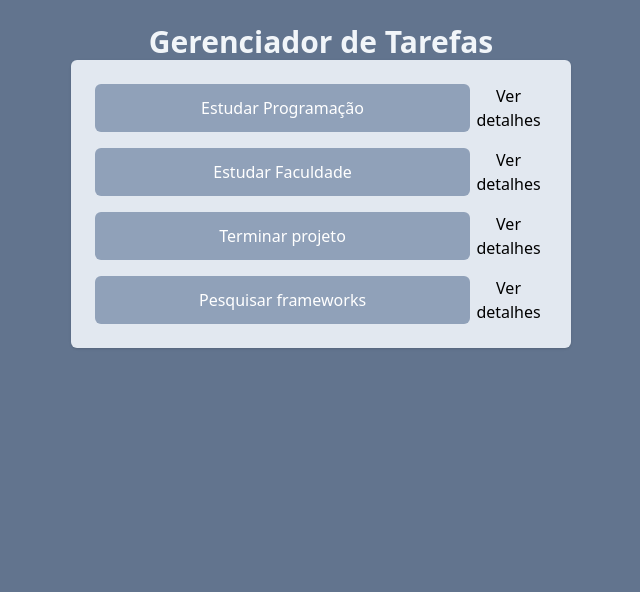
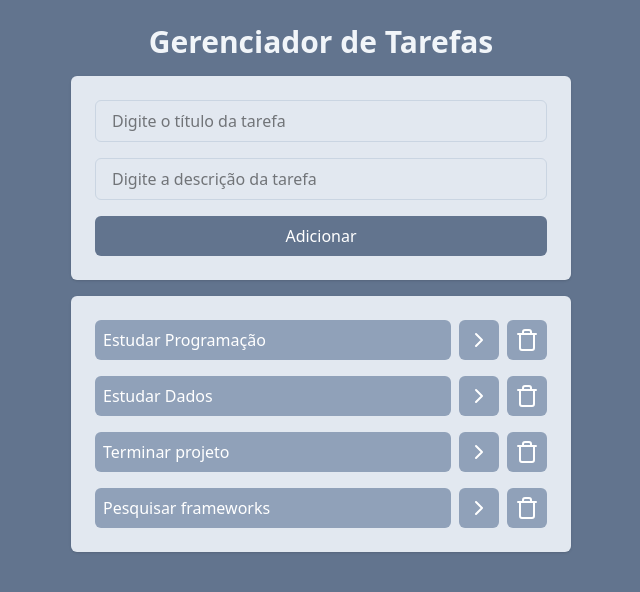
Before and after one commit to amandaambrosiov/estudos-react, a React (Vite) app: page / in a window 1280 px wide. Shown: the top 592 px of the page, without its empty margins (319-959 px from the left). Built offline with nearby package versions, Linux system fonts and the light colour scheme.

Commit message:
adicionei a parte de inserir tarefas, biblioteca uuid que cria ID aleatório, adcionei a função de remover e adcionar tarefas, instalei biblioteca de icones do react levide e também quando a task é clicada é marcada como concluída

```diff
--- a/package.json
+++ b/package.json
@@ -11,9 +11,11 @@
   },
   "dependencies": {
     "@tailwindcss/vite": "^4.0.6",
+    "lucide-react": "^0.475.0",
     "react": "^19.0.0",
     "react-dom": "^19.0.0",
-    "tailwindcss": "^4.0.6"
+    "tailwindcss": "^4.0.6",
+    "uuid": "^11.1.0"
   },
   "devDependencies": {
     "@eslint/js": "^9.19.0",
--- a/src/App.jsx
+++ b/src/App.jsx
@@ -1,42 +1,83 @@
 import AddTask from "./components/AddTask";
-import Tasks from "./components/Tasks"
-import './App.css'
+import Tasks from "./components/Tasks";
+import "./App.css";
 import { useState } from "react";
+import { v4 } from "uuid";
 
 function App() {
   const [tasks, setTasks] = useState([
     {
       id: 1,
       title: "Estudar Programação",
-    description: "Estudar programação para se tornar um desenvolvedor full-stack.",
-    isCompleted: false
+      description:
+        "Estudar programação para se tornar um desenvolvedor full-stack.",
+      isCompleted: false,
     },
     {
       id: 2,
-    title: "Estudar Faculdade",
-    description: "Estudar programação para se tornar um desenvolvedor full-stack.",
-    isCompleted: false
+      title: "Estudar Dados",
+      description:
+        "Estudar programação para se tornar um desenvolvedor full-stack.",
+      isCompleted: false,
     },
     {
       id: 3,
       title: "Terminar projeto",
-    description: "Estudar programação para se tornar um desenvolvedor full-stack.",
-    isCompleted: false
+      description:
+        "Estudar programação para se tornar um desenvolvedor full-stack.",
+      isCompleted: false,
     },
     {
       id: 4,
       title: "Pesquisar frameworks",
-    description: "Estudar programação para se tornar um desenvolvedor full-stack.",
-    isCompleted: false
+      description:
+        "Estudar programação para se tornar um desenvolvedor full-stack.",
+      isCompleted: false,
     },
   ]);
 
+  function onTaskClick(taskId) {
+    const newTasks = tasks.map((task) => {
+      //PRECISO ATUALIZAR ESSA TAREFA
+      if (task.id == taskId) {
+        return { ...task, isCompleted: !task.isCompleted };
+      }
+
+      //NÃO PRECISO ATUALIZAR ESSA TAREFA
+      return task;
+    });
+
+    setTasks(newTasks);
+  }
+
+  function onDeleteTaskClick(taskId) {
+    const newTasks = tasks.filter((task) => task.id != taskId);
+    setTasks(newTasks);
+  }
+
+  function onAddTaskSubmit(title, description) {
+    const newTask = {
+      id: v4(),
+      title,
+      description,
+      isCompleted: false,
+    };
+
+    setTasks([...tasks, newTask]);
+  }
+
   return (
     <div className="w-screen h-screen bg-slate-500 flex justify-center p-6">
-      <div className="w-[500px]">
-      <h1 className="text-3xl text-slate-100 font-bold text-center">Gerenciador de Tarefas</h1>
-      <AddTask />
-      <Tasks tasks={tasks} />
+      <div className="w-[500px] space-y-4">
+        <h1 className="text-3xl text-slate-100 font-bold text-center">
+          Gerenciador de Tarefas
+        </h1>
+        <AddTask onAddTaskSubmit={onAddTaskSubmit} />
+        <Tasks
+          tasks={tasks}
+          onTaskClick={onTaskClick}
+          onDeleteTaskClick={onDeleteTaskClick}
+        />
       </div>
     </div>
   );
--- a/src/components/AddTask.jsx
+++ b/src/components/AddTask.jsx
@@ -1,5 +1,44 @@
-function AddTask(){
-   <h1>Add Task</h1>;
+import { useState } from "react";
+
+function AddTask({ onAddTaskSubmit }) {
+  const [title, setTitle] = useState("");
+  const [description, setDescription] = useState("");
+
+  return (
+    <div className="space-y-4 p-6 bg-slate-200 rounded-md shadow flex flex-col">
+      <input
+        className="border border-slate-300 outline-slate-400 px-4 py-2 rounded-md"
+        type="text"
+        placeholder="Digite o título da tarefa"
+        value={title}
+        onChange={(event) => setTitle(event.target.value)}
+      />
+
+      <input
+        className="border border-slate-300 outline-slate-400 px-4 py-2 rounded-md"
+        type="text"
+        placeholder="Digite a descrição da tarefa"
+        value={description}
+        onChange={(event) => setDescription(event.target.value)}
+      />
+
+      <button
+        onClick={() => {
+          //verificar se não está vazio
+          if (!title.trim() || !description.trim()) {
+            return alert("Preencha o título e a descrição da tarefa!")
+          }
+
+          onAddTaskSubmit(title, description);
+          setTitle("");
+          setDescription("");
+        }}
+        className="bg-slate-500 text-white px-4 py-2 rounded-md font-medium"
+      >
+        Adicionar
+      </button>
+    </div>
+  );
 }
 
 export default AddTask;
--- a/src/components/Tasks.jsx
+++ b/src/components/Tasks.jsx
@@ -1,10 +1,22 @@
-function Tasks(props){
+import { ChevronRightIcon, TrashIcon } from "lucide-react";
+
+function Tasks({tasks, onTaskClick, onDeleteTaskClick}){
 return (
 <ul className="space-y-4 p-6 bg-slate-200 rounded-md shadow">
-    {props.tasks.map((task) => (
-        <li key={task.id} className="flex">
-        <button className="bg-slate-400 w-full text-white p-2 rounded-md ">{task.title}</button>
-        <button>Ver detalhes</button>
+    {tasks.map((task) => (
+        <li key={task.id} className="flex gap-2">
+        <button
+        onClick={() => onTaskClick(task.id)} className={`bg-slate-400 text-left w-full text-white p-2 rounded-md ${task.isCompleted && 'line-through'}`}
+            >{task.title}
+        </button>
+        <button className="bg-slate-400 p-2 rounded-md text-white">
+            <ChevronRightIcon />
+        </button>
+        <button
+        onClick={() => onDeleteTaskClick(task.id)}
+         className="bg-slate-400 p-2 rounded-md text-white">
+            <TrashIcon />
+        </button>
         </li>
         ))}
     </ul>
```
Also changed, not shown: 1 other file (tests, documents, lock files or other folders). Lines whose indentation alone changed are shown as unchanged.
